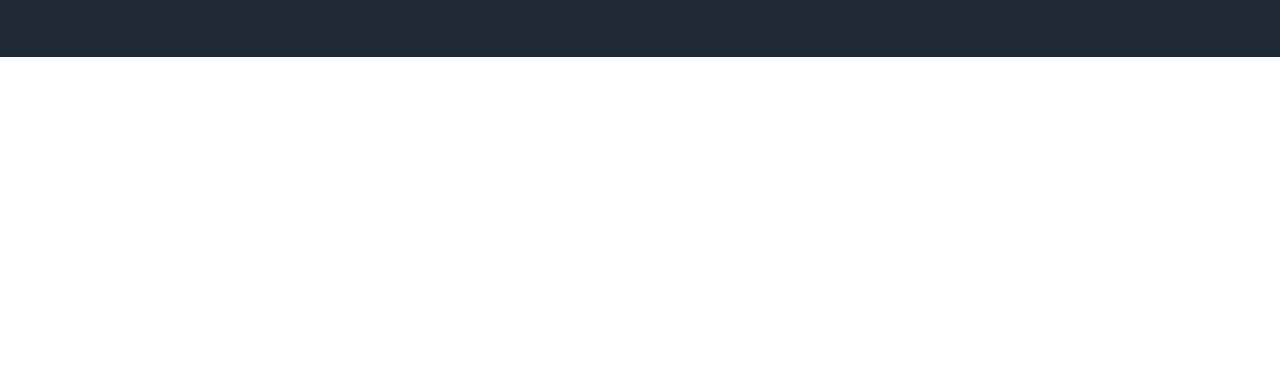
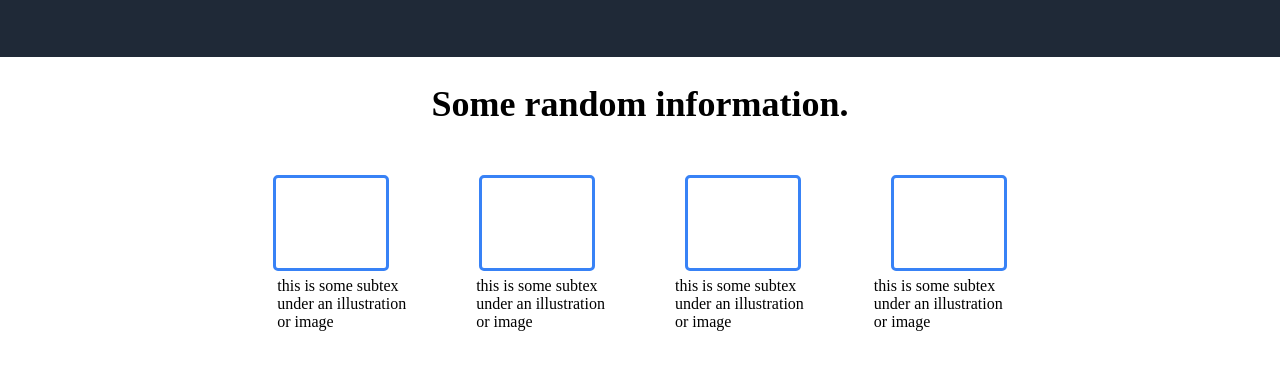
Before and after one commit to Sh-Farhan/Odin-Landingpage, a plain HTML site: page index.html in a window 1280 px wide. Shown: the part 293-662 px from the top of the page. Drawn offline with Linux system fonts and the light colour scheme.

Commit message:
done with second section of the page

```diff
--- a/index.html
+++ b/index.html
@@ -25,9 +25,39 @@
                     <p>This website has subtext that goes here under the main title. It's a smaller font and the color is lower contrast</p>
                     <button type="submit">Sign up</button>
                 </div>
-                <div class="rightintro"><img src="sam.avif"></div>
+                <div class="rightintro"><img src="others-ignore/sam.avif"></div>
             </div>
         </div>
     </header>
+
+
+     <!-- First section is over -->
+
+
+    <main>
+        <div class="main1">
+            <div class="headerandbox">
+                <h1 style="font-size: 36px; margin-bottom: 50px;">Some random information.</h1>
+                <div class = "boxes">
+                    <div class = "box"></div>
+                    <div class = "box"></div>
+                    <div class = "box"></div>
+                    <div class = "box"></div>
+                </div>
+                <div class="text">
+                    <span>this is some subtex<br> under an illustration<br> or image</span>
+                    <span>this is some subtex<br> under an illustration<br> or image</span>
+                    <span>this is some subtex<br> under an illustration<br> or image</span>
+                    <span>this is some subtex<br> under an illustration<br> or image</span>
+                </div>
+            </div>
+        </div>
+
+        <article>
+            <div class="quote"></div>
+        </article>
+    </main>
+
+    <!-- second section is over -->
 </body>
 </html>
--- a/styles.css
+++ b/styles.css
@@ -1,6 +1,10 @@
 *{
     margin: 0;
     padding: 0;
+}
+
+body{
+    height: auto;
 }
 .container{
     background-color: #1f2937;
@@ -63,3 +67,39 @@ img{
     /* object-fit: contain; */
     object-fit: fill;
 }
+.infoheader{
+    font-size: 36px;
+    color: #1f2937;
+}
+.main1{
+    width: 100vw;
+    height: 300px;
+    /* border: 1px solid black; */
+    display: flex;
+    justify-content: center;
+    align-items: center;
+}
+.box{
+    width: 110px; height: 90px;
+    border: 3px solid #3882f6;
+    border-radius: 5px;
+}
+.boxes{
+    display: flex;
+    gap: 90px;
+    flex-direction: row;
+}
+.text{
+    /* width: 600px; height: 300px; */
+    display: flex;
+    justify-content: space-evenly;
+    gap: 70px;
+    margin-top: 6px;
+}
+.headerandbox{
+    display: flex;
+    flex-direction: column;
+    justify-content: center ;
+    align-items: center;
+    /* gap: 50px; */
+}
```
